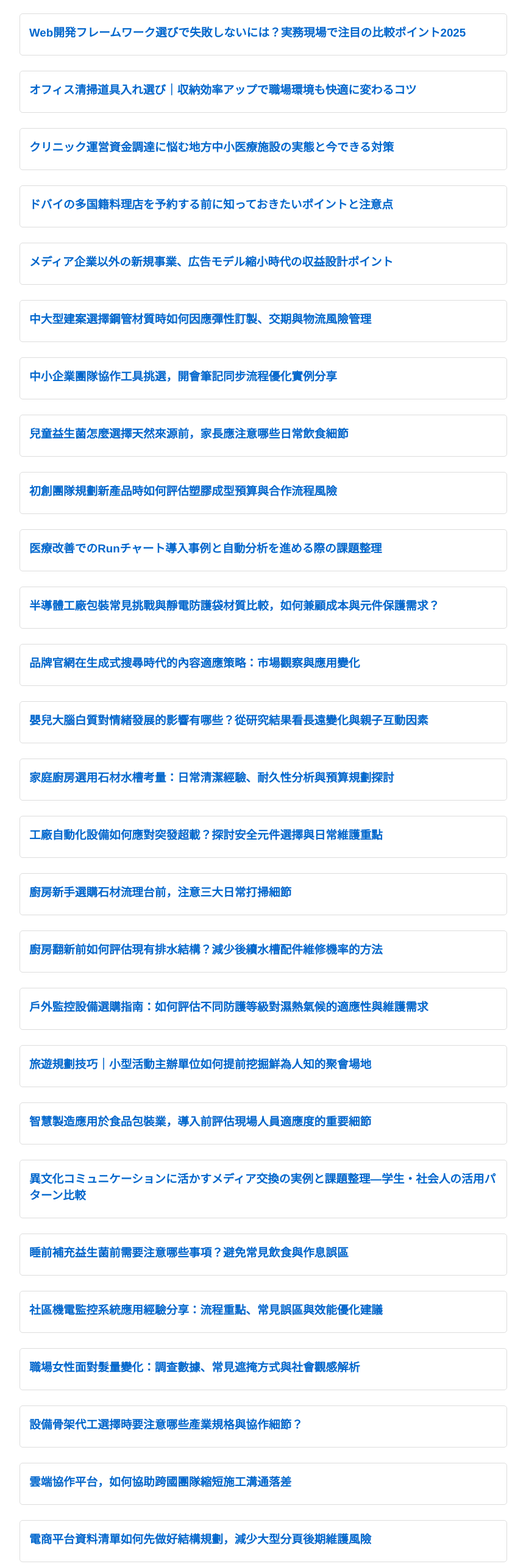
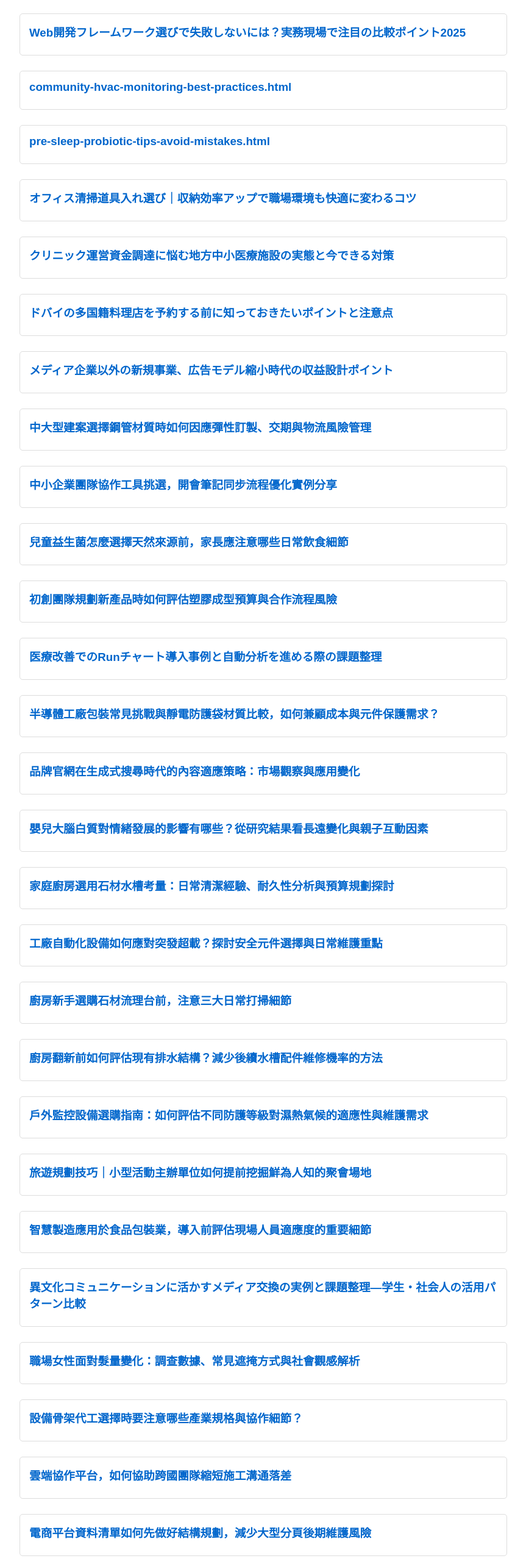
Before and after one commit to pineymountain/pineymountain.github.io, a plain HTML site: page index.html in a window 1280 px wide. Shown: the part 1620-4185 px from the top of the page at 61% size, without its empty margins (208-1071 px from the left). Drawn offline with Linux system fonts and the light colour scheme.

Commit message:
自動更新 Index.html - 文章目錄（包含Gist）

```diff
--- a/index.html
+++ b/index.html
@@ -73,6 +73,12 @@
             <h3><a href="web-development-framework-comparison-tips.html">Web開発フレームワーク選びで失敗しないには？実務現場で注目の比較ポイント2025</a></h3>
         </div>
         <div class="article-item">
+            <h3><a href="community-hvac-monitoring-best-practices.html">community-hvac-monitoring-best-practices.html</a></h3>
+        </div>
+        <div class="article-item">
+            <h3><a href="pre-sleep-probiotic-tips-avoid-mistakes.html">pre-sleep-probiotic-tips-avoid-mistakes.html</a></h3>
+        </div>
+        <div class="article-item">
             <h3><a href="office-cleaning-tool-tips.html">オフィス清掃道具入れ選び｜収納効率アップで職場環境も快適に変わるコツ</a></h3>
         </div>
         <div class="article-item">
@@ -131,12 +137,6 @@
         </div>
         <div class="article-item">
             <h3><a href="cross-cultural-media-exchange-patterns-comparison.html">異文化コミュニケーションに活かすメディア交換の実例と課題整理—学生・社会人の活用パターン比較</a></h3>
-        </div>
-        <div class="article-item">
-            <h3><a href="pre-sleep-probiotic-tips-avoid-mistakes.html">睡前補充益生菌前需要注意哪些事項？避免常見飲食與作息誤區</a></h3>
-        </div>
-        <div class="article-item">
-            <h3><a href="community-hvac-monitoring-best-practices.html">社區機電監控系統應用經驗分享：流程重點、常見誤區與效能優化建議</a></h3>
         </div>
         <div class="article-item">
             <h3><a href="career-women-hair-changes-analysis.html">職場女性面對髮量變化：調查數據、常見遮掩方式與社會觀感解析</a></h3>
@@ -275,7 +275,7 @@
     </div>
 
     <div class="footer">
-        <p>Total 71 items (43 articles, 28 gists) | Last updated: 2026-11-19 09:17:24</p>
+        <p>Total 71 items (43 articles, 28 gists) | Last updated: 2026-11-20 09:17:44</p>
     </div>
 </body>
 </html>
```
